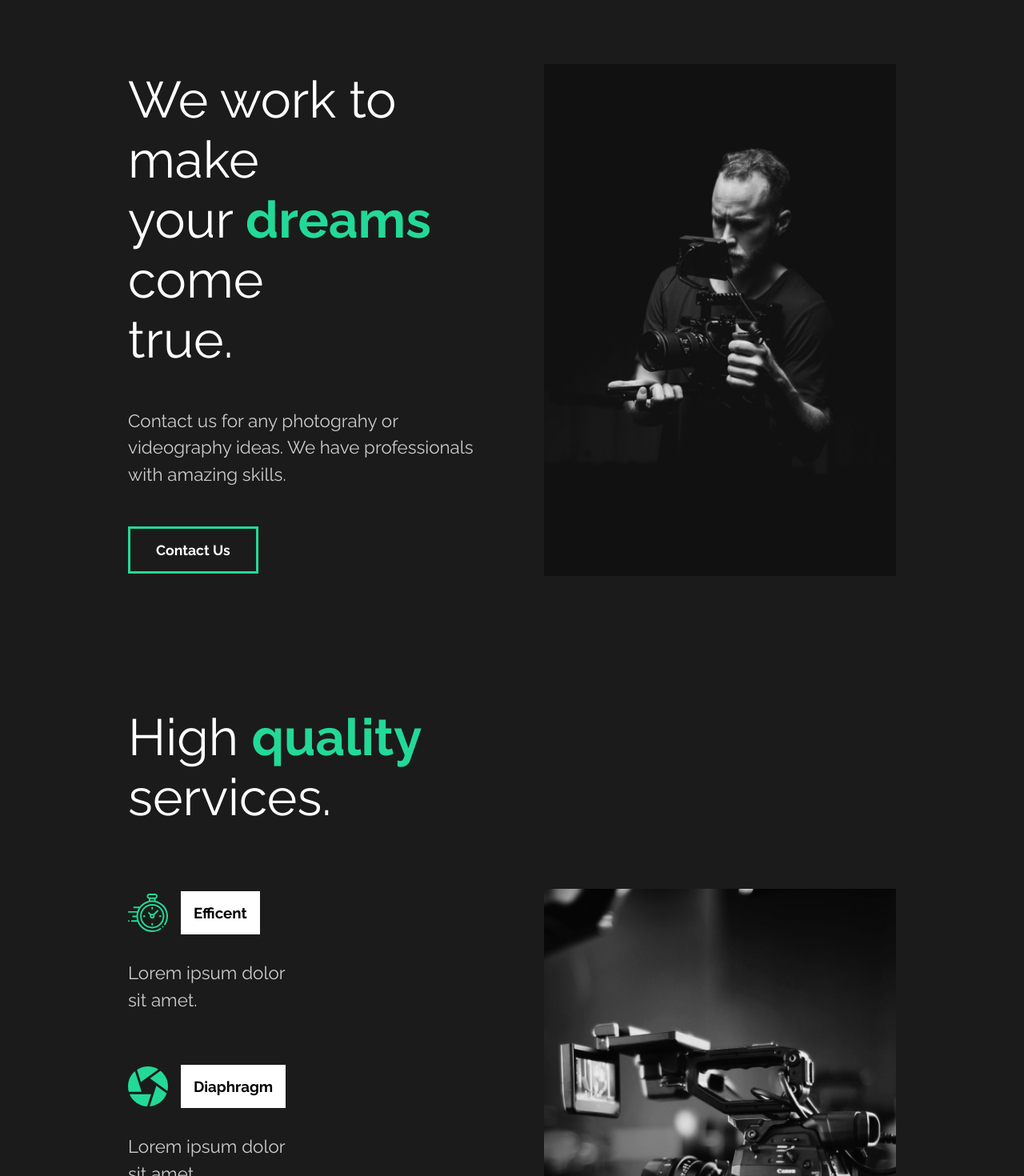
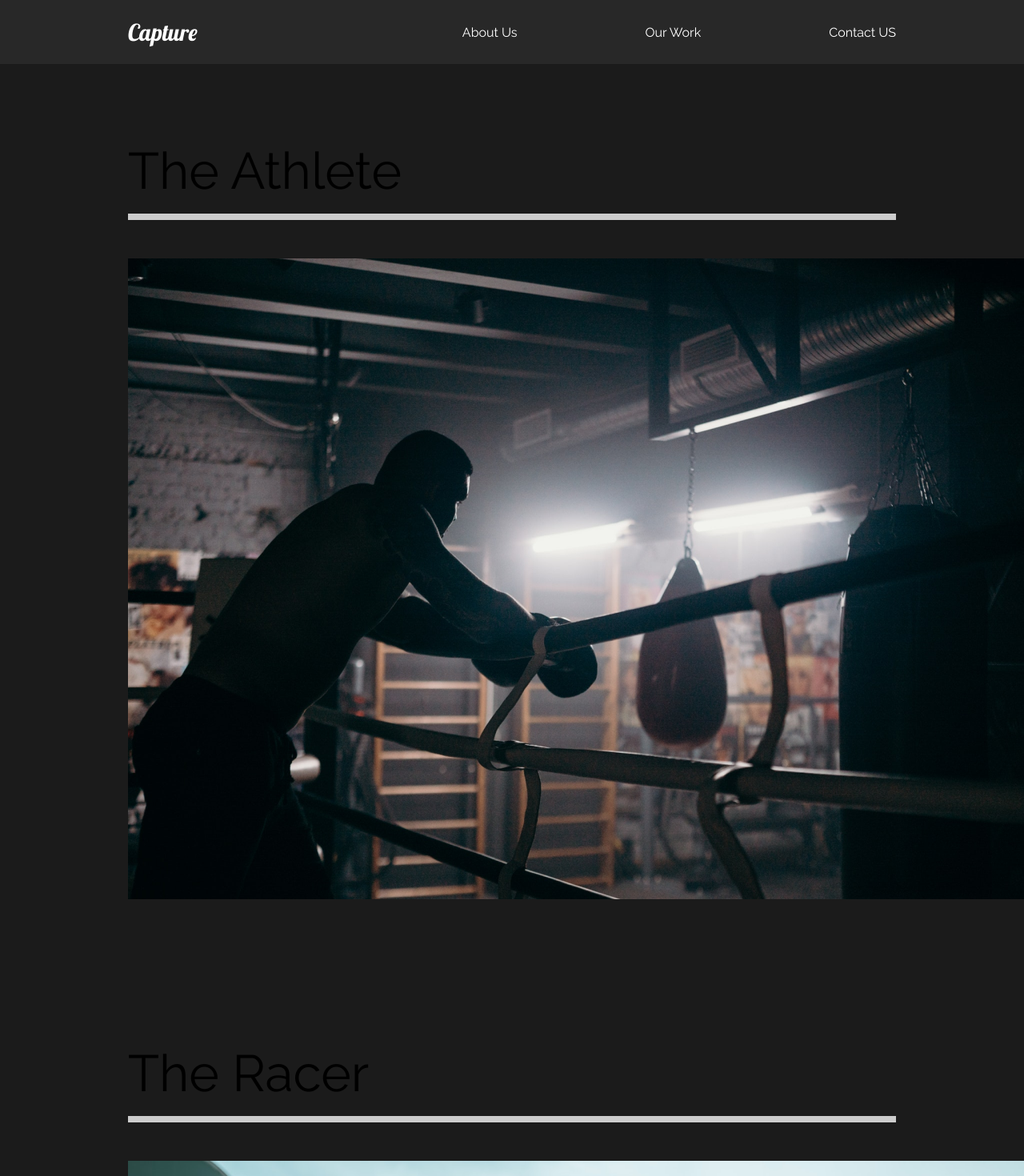
Before and after one commit to Omkar001-afk/create, a React (Create React App) app: page /work in a window 1280 px wide. Shown: the top 1470 px of the page at 80% size. Built offline with nearby package versions, Linux system fonts and the light colour scheme.

Commit message:
our work is added with styling and routing component

```diff
--- a/src/App.js
+++ b/src/App.js
@@ -1,11 +1,31 @@
+import Nav from "./components/Nav/Nav";
 import GlobalStyle from "./components/Style/globalStyle";
 import AboutUs from "./pages/AboutUs";
+import Contact from "./pages/Contact";
+import OurWork from "./pages/OurWork";
+import MovieDetail from "./pages/MovieDetail";
+
+import { Switch, Route } from "react-router-dom";
 
 function App() {
   return (
     <div className="App">
       <GlobalStyle />
-      <AboutUs />
+      <Nav />
+      <Switch>
+        <Route exact path="/">
+          <AboutUs />
+        </Route>
+        <Route exact path="/work">
+          <OurWork />
+        </Route>
+        <Route exact path="/work/:id">
+          <MovieDetail />
+        </Route>
+        <Route exact path="/contact">
+          <Contact />
+        </Route>
+      </Switch>
     </div>
   );
 }
--- a/src/components/About/About.jsx
+++ b/src/components/Ab/Ab/About.jsx
@@ -1,6 +1,6 @@
 import React from "react";
-import home1 from "../../img/home1.png";
-import { Ab, Desc, Hide, Img } from "../Style/style_compo";
+import home1 from "../../../img/home1.png";
+import { Ab, Desc, Hide, Img } from "../../Style/style_compo";
 
 const About = () => {
   return (
--- a/src/components/Faq/Faq.jsx
+++ b/src/components/Ab/Faq/Faq.jsx
@@ -1,6 +1,6 @@
 import React from "react";
 import styled from "styled-components";
-import { Ab } from "../Style/style_compo";
+import { Ab } from "../../Style/style_compo";
 const Faq = () => {
   return (
     <FAQ>
--- /dev/null
+++ b/src/components/Nav/Nav.jsx
@@ -0,0 +1,54 @@
+import React from "react";
+import styled from "styled-components";
+import { Link } from "react-router-dom";
+
+const Nav = () => {
+  return (
+    <StyledNav>
+      <h1>
+        <Link id="logo" to="/">
+          Capture
+        </Link>
+      </h1>
+      <ul>
+        <li>
+          <Link to="/">About Us </Link>
+        </li>
+        <li>
+          <Link to="/work">Our Work </Link>
+        </li>
+        <li>
+          <Link to="/contact">Contact US </Link>
+        </li>
+      </ul>
+    </StyledNav>
+  );
+};
+const StyledNav = styled.nav`
+  min-height: 10vh;
+  display: flex;
+  margin: auto;
+  justify-content: space-between;
+  align-items: center;
+  padding: 1rem 10rem;
+  background: #282828;
+  a {
+    color: white;
+    text-decoration: none;
+  }
+  ul {
+    display: flex;
+    list-style: none;
+  }
+  li {
+    padding-left: 10rem;
+    /* position: relative; */
+  }
+
+  #logo {
+    font-size: 1.8rem;
+    font-family: "Lobster", cursive;
+    font-weight: lighter;
+  }
+`;
+export default Nav;
--- a/src/index.js
+++ b/src/index.js
@@ -2,11 +2,14 @@ import React from "react";
 import ReactDOM from "react-dom";
 import App from "./App";
 import reportWebVitals from "./reportWebVitals";
+import { BrowserRouter as Router } from "react-router-dom";
 
 ReactDOM.render(
-  <React.StrictMode>
-    <App />
-  </React.StrictMode>,
+  <Router>
+    <React.StrictMode>
+      <App />
+    </React.StrictMode>
+  </Router>,
   document.getElementById("root")
 );
 
--- /dev/null
+++ b/src/movieState.jsx
@@ -0,0 +1,81 @@
+//Import Images
+import athlete from './img/athlete-small.png';
+import goodtimes from './img/goodtimes-small.png';
+import theracer from './img/theracer-small.png';
+import athlete2 from './img/athlete2.png';
+import goodtimes2 from './img/good-times2.jpg';
+import theracer2 from './img/the-racer2.jpg';
+
+export const MovieState = () => {
+  return [
+    {
+      title: 'The Athlete',
+      mainImg: athlete,
+      secondaryImg: athlete2,
+      url: '/work/the-athlete',
+      awards: [
+        {
+          title: 'Truly A masterpiece',
+          description:
+            '“Lorem Ipsum is simply dummy text of the printing and typesetting industry.”',
+        },
+        {
+          title: 'Fresh look on a brutal sport.',
+          description:
+            '“Lorem Ipsum is simply dummy text of the printing and typesetting industry.”',
+        },
+        {
+          title: 'It’s okay lmao.',
+          description:
+            '“Lorem Ipsum is simply dummy text of the printing and typesetting industry.”',
+        },
+      ],
+    },
+    {
+      title: 'Good Times',
+      mainImg: goodtimes,
+      url: '/work/good-times',
+      secondaryImg: goodtimes2,
+      awards: [
+        {
+          title: 'Truly A masterpiece',
+          description:
+            '“Lorem Ipsum is simply dummy text of the printing and typesetting industry.”',
+        },
+        {
+          title: 'Fresh look on a brutal sport.',
+          description:
+            '“Lorem Ipsum is simply dummy text of the printing and typesetting industry.”',
+        },
+        {
+          title: 'It’s okay lmao.',
+          description:
+            '“Lorem Ipsum is simply dummy text of the printing and typesetting industry.”',
+        },
+      ],
+    },
+    {
+      title: 'The Racer',
+      mainImg: theracer,
+      url: '/work/the-racer',
+      secondaryImg: theracer2,
+      awards: [
+        {
+          title: 'Truly A masterpiece',
+          description:
+            '“Lorem Ipsum is simply dummy text of the printing and typesetting industry.”',
+        },
+        {
+          title: 'Fresh look on a brutal sport.',
+          description:
+            '“Lorem Ipsum is simply dummy text of the printing and typesetting industry.”',
+        },
+        {
+          title: 'It’s okay lmao.',
+          description:
+            '“Lorem Ipsum is simply dummy text of the printing and typesetting industry.”',
+        },
+      ],
+    },
+  ];
+};
--- a/src/pages/AboutUs.jsx
+++ b/src/pages/AboutUs.jsx
@@ -1,7 +1,7 @@
 import React from "react";
-import About from "../components/About/About";
-import Faq from "../components/Faq/Faq";
-import Services from "../components/Services/Services";
+import About from "../components/Ab/Ab/About";
+import Faq from "../components/Ab/Faq/Faq";
+import Services from "../components/Ab/Services/Services";
 
 const AboutUs = () => {
   return (
--- /dev/null
+++ b/src/pages/Contact.jsx
@@ -0,0 +1,11 @@
+import React from "react";
+
+const Contact = () => {
+  return (
+    <div>
+      <h1>Hello Contact Us</h1>
+    </div>
+  );
+};
+
+export default Contact;
--- /dev/null
+++ b/src/pages/MovieDetail.jsx
@@ -0,0 +1,103 @@
+import React, { useEffect, useState } from "react";
+import styled from "styled-components";
+import { useHistory } from "react-router-dom";
+import { MovieState } from "../movieState";
+
+const MovieDetail = () => {
+  const hist = useHistory();
+  const path = hist.location.pathname;
+  const [movies, SetMovies] = useState(MovieState);
+  const [movie, SetMovie] = useState(null);
+
+  useEffect(() => {
+    const currMovie = movies.filter((cMovie) => cMovie.url === path);
+    SetMovie(currMovie[0]);
+  }, [movies, path]);
+
+  const Award = ({ title, description }) => {
+    return (
+      <AwardStyle>
+        <h3>{title}</h3>
+        <div className="line"></div>
+        <p>{description}</p>
+      </AwardStyle>
+    );
+  };
+  return (
+    <>
+      {movie && (
+        <Details>
+          <Headline>
+            <h2>{movie.title}</h2>
+            <img src={movie.mainImg} alt="movie" />
+          </Headline>
+          <Awards>
+            {movie.awards.map((award) => (
+              <Award
+                title={award.title}
+                description={award.description}
+                key={award.title}
+              />
+            ))}
+          </Awards>
+          <ImgDisplay>
+            <img src={movie.secondaryImg} alt="movie" />
+          </ImgDisplay>
+        </Details>
+      )}
+    </>
+  );
+};
+
+const Details = styled.div`
+  color: white;
+`;
+const Headline = styled.div`
+  min-height: 90vh;
+  padding-top: 20vh;
+  position: relative;
+  h2 {
+    position: absolute;
+    top: 10%;
+    left: 50%;
+    transform: translate(-50%, -10%);
+  }
+  img {
+    width: 100%;
+    height: 70vh;
+    object-fit: cover;
+  }
+`;
+const Awards = styled.div`
+  min-height: 80vh;
+  display: flex;
+  margin: 5rem 10rem;
+  align-items: center;
+  justify-content: space-space-around;
+`;
+const AwardStyle = styled.div`
+  padding: 5rem;
+  h3 {
+    font-size: 2rem;
+  }
+  .line {
+    width: 100%;
+    background: #23d997;
+    height: 0.5rem;
+    margin: 1rem 0rem;
+    border-radius: 0.5rem;
+  }
+  p {
+    padding: 2rem 0rem;
+  }
+`;
+const ImgDisplay = styled.div`
+  min-height: 50vh;
+  img {
+    width: 100%;
+    height: 100vh;
+    object-fit: cover;
+  }
+`;
+
+export default MovieDetail;
--- /dev/null
+++ b/src/pages/OurWork.jsx
@@ -0,0 +1,56 @@
+import React from "react";
+import athlete from "../img/athlete-small.png";
+import theracer from "../img/theracer-small.png";
+import goodtimes from "../img/goodtimes-small.png";
+import styled from "styled-components";
+import { Link } from "react-router-dom";
+
+const OurWork = () => {
+  return (
+    <Work>
+      <Movie>
+        <h2>The Athlete</h2>
+        <div className="line"></div>
+        <Link to="/work/the-athlete">
+          <img src={athlete} alt="athlete" />
+        </Link>
+      </Movie>
+      <Movie>
+        <h2>The Racer</h2>
+        <div className="line"></div>
+        <Link to="/work/the-racer">
+          <img src={theracer} alt="theracer" />
+        </Link>
+      </Movie>
+      <Movie>
+        <h2>Good times</h2>
+        <div className="line"></div>
+        <Link to="/work/good-times">
+          <img src={goodtimes} alt="goodtimes" />
+        </Link>
+      </Movie>
+    </Work>
+  );
+};
+const Work = styled.div`
+  min-height: 100vh;
+  overflow: hidden;
+  padding: 5rem 10rem;
+  h2 {
+    padding: 1rem 0rem;
+  }
+`;
+const Movie = styled.div`
+  padding-bottom: 10rem;
+  .line {
+    height: 0.5rem;
+    background: #cccccc;
+    margin-bottom: 3rem;
+    .img {
+      width: 100%;
+      height: 70vh;
+      object-fit: cover;
+    }
+  }
+`;
+export default OurWork;
```
Also changed, not shown: src/components/Ab/Services/Services.jsx (renamed from src/components/Services/Services.jsx, +6 -6 lines), 2 other files (tests, documents, lock files or other folders).
